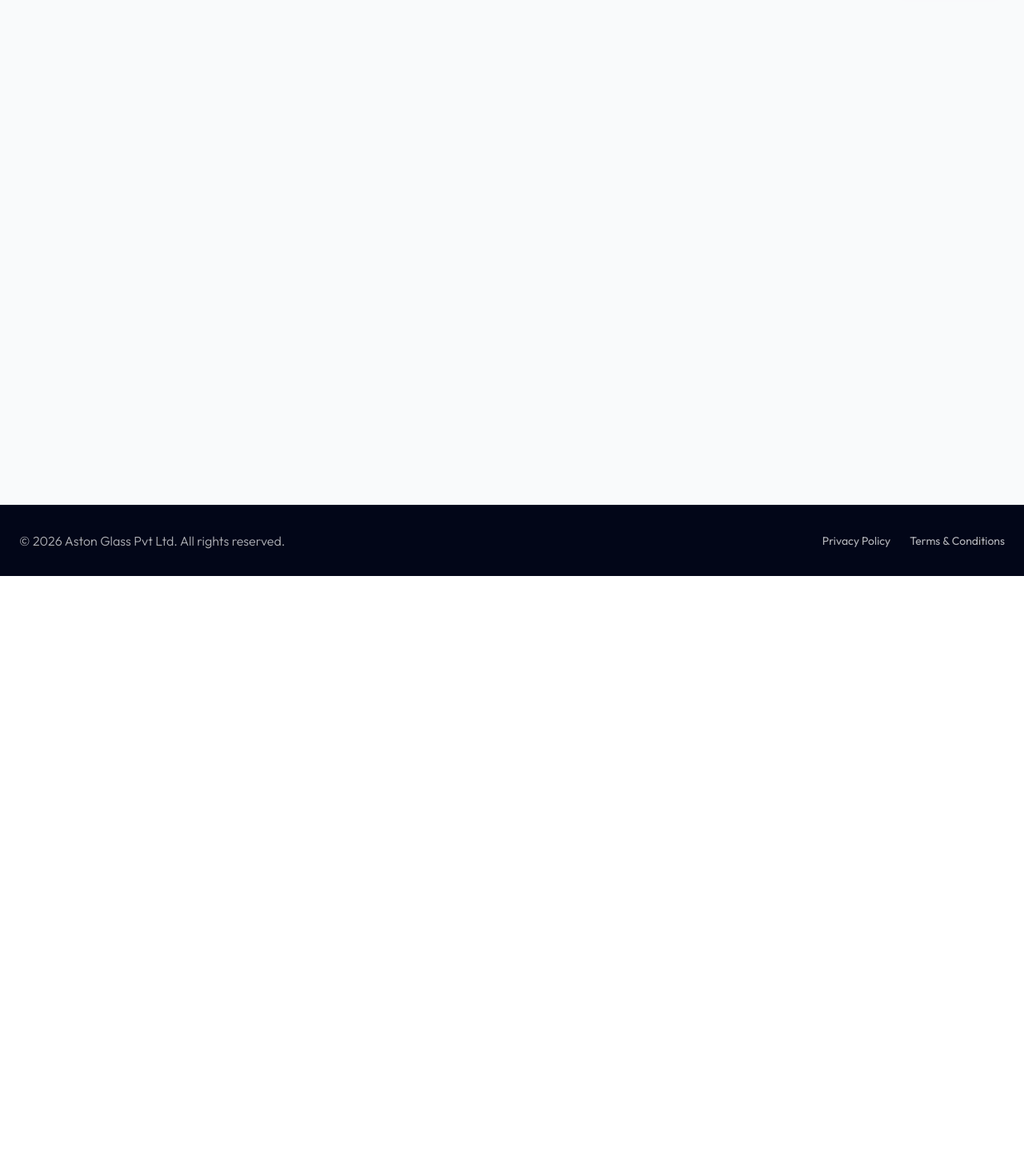
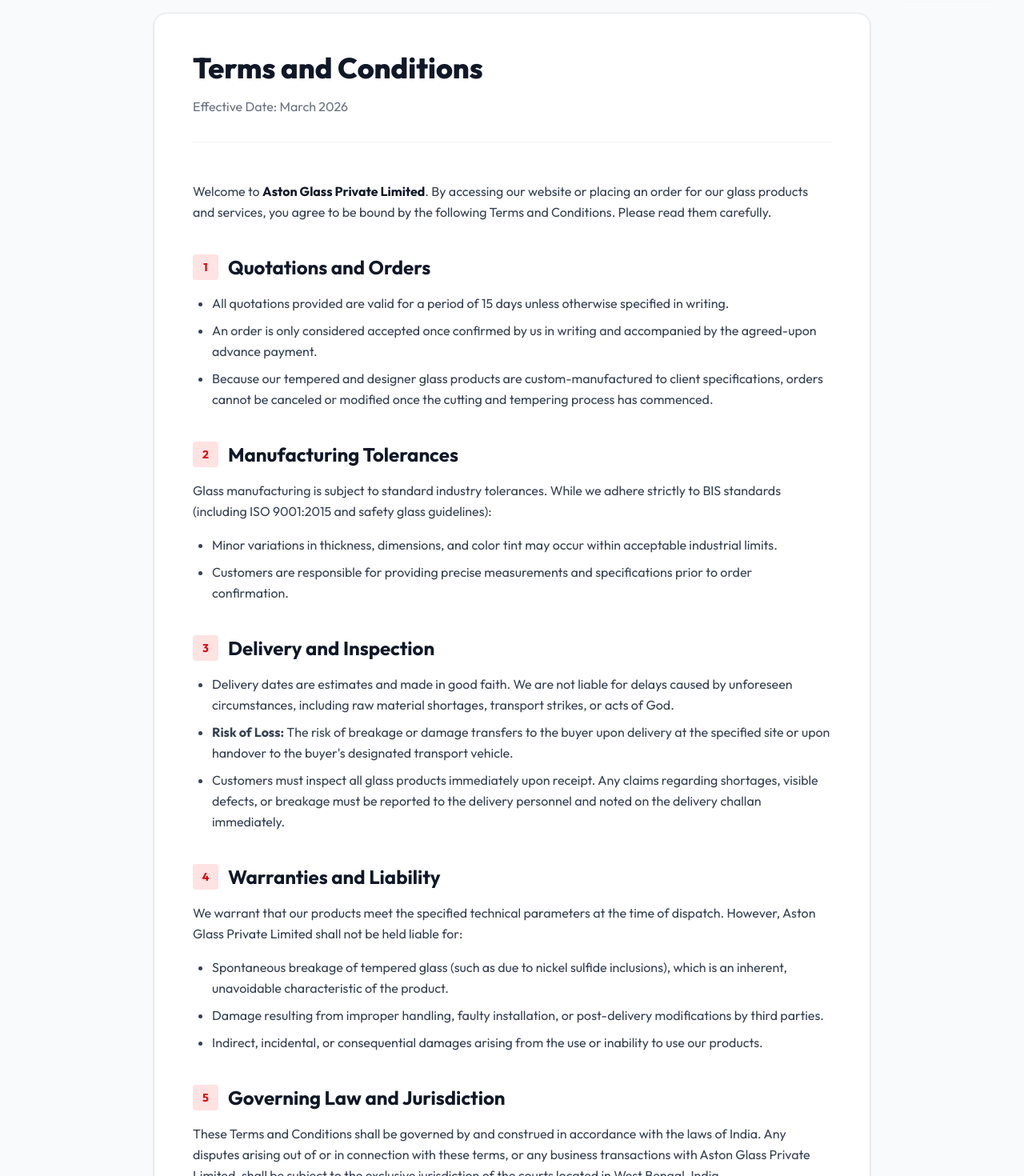
Before and after one commit to subhaushsingh/Aston-Glass, a React (Vite) app: page /TermsAndConditions in a window 1280 px wide. Shown: the part 80-1550 px from the top of the page at 80% size. Before the commit the page ends 800 px from the top, so only its background shows below. Built offline with nearby package versions, Linux system fonts and the light colour scheme; no server answers; the database is empty.

Commit message:
Updated T&C Page

```diff
--- a/src/App.jsx
+++ b/src/App.jsx
@@ -12,7 +12,8 @@
 import Map from './components/Map';
 import BestProducts from './components/BestProducts';
 import Footer from './components/Footer';
-import PrivacyPolicy from './components/PrivacyPolicy'; // <-- Make sure to import this!
+import PrivacyPolicy from './components/PrivacyPolicy';
+import TermsAndConditions from './components/TermsAndConditions';
 
 // Splash Screen Component
 function Splash() {
@@ -90,6 +91,7 @@
           <Routes>
             <Route path="/" element={<Home />} />
             <Route path="/privacy-policy" element={<PrivacyPolicy />} />
+            <Route path="/TermsAndConditions" element={<TermsAndConditions />} />
           </Routes>
         </main>
 
--- a/src/components/Footer.jsx
+++ b/src/components/Footer.jsx
@@ -24,7 +24,7 @@
           <Link to="/privacy-policy" className="hover:text-white transition-colors duration-300">
             Privacy Policy
           </Link>
-          <Link to="/terms-and-conditions" className="hover:text-white transition-colors duration-300">
+          <Link to="/TermsAndConditions" className="hover:text-white transition-colors duration-300">
             Terms & Conditions
           </Link>
         </div>
--- a/src/components/Privacypolicy.jsx
+++ b/src/components/Privacypolicy.jsx
@@ -84,9 +84,32 @@
             </h2>
             <p className="mb-4">If you have any questions or concerns about this Privacy Policy or how your data is handled, please contact us at:</p>
             <div className="bg-gray-50 p-6 rounded-xl border border-gray-200">
-              <p><strong>Email:</strong> info@astonglass.com <span className="text-gray-400 text-sm ml-2">(Update with actual email)</span></p>
-              <p><strong>Phone:</strong> +91 XXXXX XXXXX <span className="text-gray-400 text-sm ml-2">(Update with actual phone)</span></p>
-              <p><strong>Address:</strong> [Insert Plant/Office Address Here]</p>
+              <p><strong>Email:</strong> inq@astonglass.com </p>
+              <p><strong>Phone:</strong> +91 95120 11163 </p>
+              <div className="space-y-6">
+                <p><strong>Address:</strong> </p>
+
+  {/* Office */}
+  <div>
+    <h4 className="font-semibold text-red-500 mb-1">Corporate Office</h4>
+    <p className="text-black-400 text-sm leading-relaxed">
+      Nr. Rangoli Hotel, Lohanagar Main Road,<br />
+      Gondal Road, Rajkot - 360004<br />
+      (Gujarat) India.
+    </p>
+  </div>
+
+  {/* Factory */}
+  <div>
+    <h4 className="font-semibold text-red-500 mb-1">Manufacturing Plant</h4>
+    <p className="text-black-400 text-sm leading-relaxed">
+      Laxmi Estate, Survey No. 693, Plot No. 1A,<br />
+      Village: Khambha, Taluka: Lodhika,<br />
+      District: Rajkot - 365650<br />
+      (Gujarat) India.
+    </p>
+  </div>
+</div>
             </div>
           </div>
 
--- /dev/null
+++ b/src/components/TermsAndConditions.jsx
@@ -0,0 +1,105 @@
+import React, { useEffect } from 'react';
+
+export default function TermsAndConditions() {
+
+  // Failsafe Scroll: Ensures the page loads at the top
+  useEffect(() => {
+    const scrollTimeout = setTimeout(() => {
+      window.scrollTo(0, 0);
+    }, 0);
+    return () => clearTimeout(scrollTimeout);
+  }, []);
+
+  return (
+    <section className="py-24 bg-gray-50 px-6">
+      <div className="max-w-4xl mx-auto bg-white p-8 md:p-12 rounded-2xl border border-gray-200 shadow-sm">
+
+        {/* Header */}
+        <div className="mb-12 border-b border-gray-100 pb-8 text-center md:text-left">
+          <h1 className="text-4xl font-extrabold text-gray-900 mb-4">Terms and Conditions</h1>
+          <p className="text-gray-500">Effective Date: March 2026</p>
+        </div>
+
+        {/* Content */}
+        <div className="space-y-10 text-gray-700 leading-relaxed">
+
+          {/* Introduction */}
+          <div>
+            <p>
+              Welcome to <strong className="text-gray-900">Aston Glass Private Limited</strong>. By accessing our website or placing an order for our glass products and services, you agree to be bound by the following Terms and Conditions. Please read them carefully.
+            </p>
+          </div>
+
+          {/* Section 1 */}
+          <div>
+            <h2 className="text-2xl font-bold text-gray-900 mb-4 flex items-center">
+              <span className="w-8 h-8 rounded bg-red-100 text-red-600 flex items-center justify-center mr-3 text-sm">1</span>
+              Quotations and Orders
+            </h2>
+            <ul className="list-disc pl-6 space-y-2">
+              <li>All quotations provided are valid for a period of 15 days unless otherwise specified in writing.</li>
+              <li>An order is only considered accepted once confirmed by us in writing and accompanied by the agreed-upon advance payment.</li>
+              <li>Because our tempered and designer glass products are custom-manufactured to client specifications, orders cannot be canceled or modified once the cutting and tempering process has commenced.</li>
+            </ul>
+          </div>
+
+          {/* Section 2 */}
+          <div>
+            <h2 className="text-2xl font-bold text-gray-900 mb-4 flex items-center">
+              <span className="w-8 h-8 rounded bg-red-100 text-red-600 flex items-center justify-center mr-3 text-sm">2</span>
+              Manufacturing Tolerances
+            </h2>
+            <p className="mb-4">
+              Glass manufacturing is subject to standard industry tolerances. While we adhere strictly to BIS standards (including ISO 9001:2015 and safety glass guidelines):
+            </p>
+            <ul className="list-disc pl-6 space-y-2">
+              <li>Minor variations in thickness, dimensions, and color tint may occur within acceptable industrial limits.</li>
+              <li>Customers are responsible for providing precise measurements and specifications prior to order confirmation.</li>
+            </ul>
+          </div>
+
+          {/* Section 3 */}
+          <div>
+            <h2 className="text-2xl font-bold text-gray-900 mb-4 flex items-center">
+              <span className="w-8 h-8 rounded bg-red-100 text-red-600 flex items-center justify-center mr-3 text-sm">3</span>
+              Delivery and Inspection
+            </h2>
+            <ul className="list-disc pl-6 space-y-2">
+              <li>Delivery dates are estimates and made in good faith. We are not liable for delays caused by unforeseen circumstances, including raw material shortages, transport strikes, or acts of God.</li>
+              <li><strong>Risk of Loss:</strong> The risk of breakage or damage transfers to the buyer upon delivery at the specified site or upon handover to the buyer's designated transport vehicle.</li>
+              <li>Customers must inspect all glass products immediately upon receipt. Any claims regarding shortages, visible defects, or breakage must be reported to the delivery personnel and noted on the delivery challan immediately.</li>
+            </ul>
+          </div>
+
+          {/* Section 4 */}
+          <div>
+            <h2 className="text-2xl font-bold text-gray-900 mb-4 flex items-center">
+              <span className="w-8 h-8 rounded bg-red-100 text-red-600 flex items-center justify-center mr-3 text-sm">4</span>
+              Warranties and Liability
+            </h2>
+            <p className="mb-4">
+              We warrant that our products meet the specified technical parameters at the time of dispatch. However, Aston Glass Private Limited shall not be held liable for:
+            </p>
+            <ul className="list-disc pl-6 space-y-2">
+              <li>Spontaneous breakage of tempered glass (such as due to nickel sulfide inclusions), which is an inherent, unavoidable characteristic of the product.</li>
+              <li>Damage resulting from improper handling, faulty installation, or post-delivery modifications by third parties.</li>
+              <li>Indirect, incidental, or consequential damages arising from the use or inability to use our products.</li>
+            </ul>
+          </div>
+
+          {/* Section 5 */}
+          <div>
+            <h2 className="text-2xl font-bold text-gray-900 mb-4 flex items-center">
+              <span className="w-8 h-8 rounded bg-red-100 text-red-600 flex items-center justify-center mr-3 text-sm">5</span>
+              Governing Law and Jurisdiction
+            </h2>
+            <p>
+              These Terms and Conditions shall be governed by and construed in accordance with the laws of India. Any disputes arising out of or in connection with these terms, or any business transactions with Aston Glass Private Limited, shall be subject to the exclusive jurisdiction of the courts located in West Bengal, India.
+            </p>
+          </div>
+
+        </div>
+      </div>
+    </section>
+  );
+}
```
